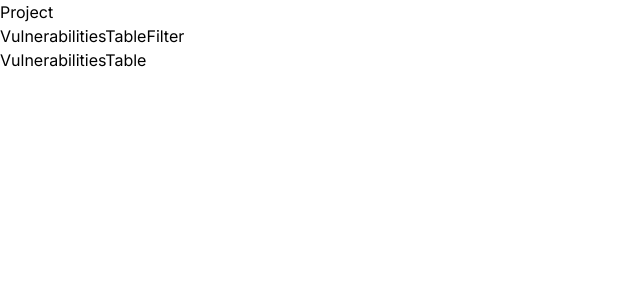
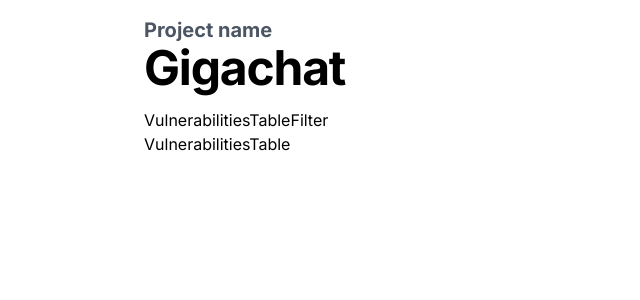
Before and after one commit to OwOHamper/Codetinel, a React (Vite) app in the folder Frontend/: page /projects/1 in a window 1280 px wide. Shown: the top 300 px of the page, without its empty margins (0-640 px from the left). Built offline with nearby package versions, Linux system fonts and the light colour scheme.

Commit message:
Added base for project page

```diff
--- a/Frontend/src/pages/Project.tsx
+++ b/Frontend/src/pages/Project.tsx
@@ -1,6 +1,5 @@
 import VulnerabilitiesTable from '@/components/VulnerabilitiesTable'
 import VulnerabilitiesTableFilter from '@/components/VulnerabilitiesTableFilter'
-import React from 'react'
 
 const data = [
   {
@@ -27,10 +26,14 @@
 
 export default function Project() {
   return (
-    <div>
-      Project
+    <main className="max-w-screen-lg mx-auto p-4">
+      <div className="mb-4">
+        <p className="text-xl text-gray-600 font-bold">Project name</p>
+        <h1 className="text-4xl font-black tracking-tight lg:text-5xl">Gigachat</h1>
+      </div>
+
       <VulnerabilitiesTableFilter />
       <VulnerabilitiesTable data={data} />
-    </div>
+    </main>
   )
 }
```
